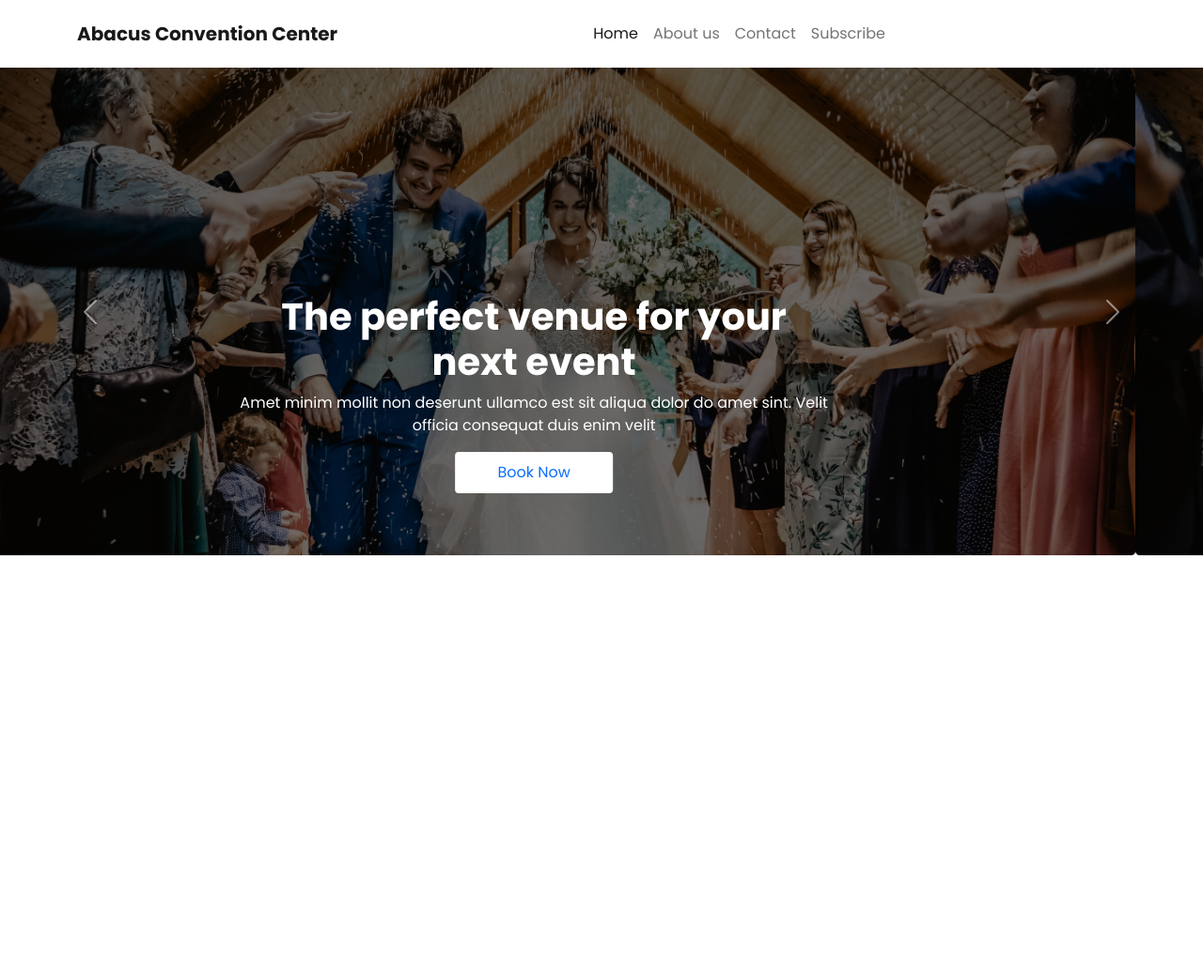
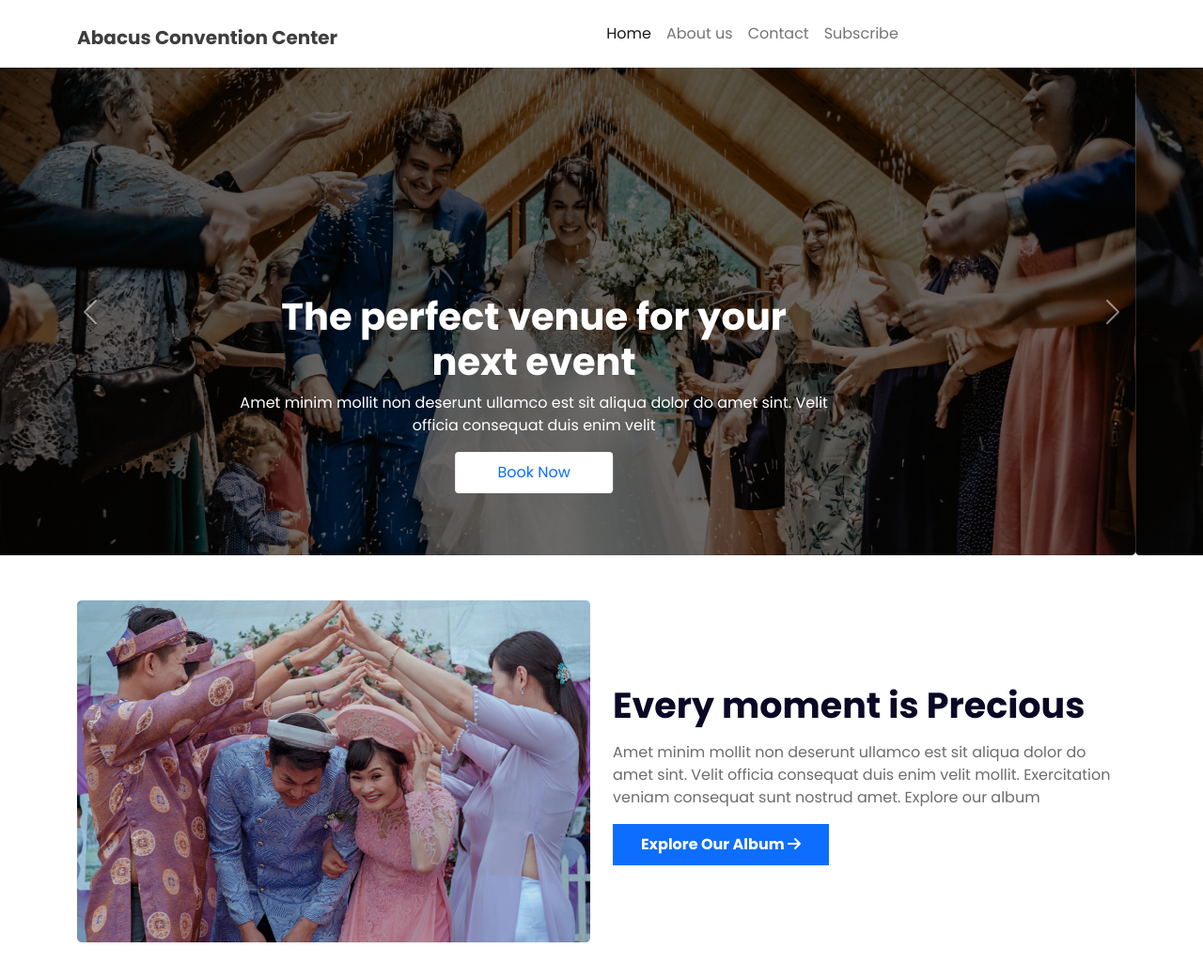
Before and after one commit to MahamudM90/Abacus-Convention-Center, a plain HTML site: page index.html in a window 1280 px wide. Shown: the whole page at 94% size. Before the commit the page ends 800 px from the top, so only its background shows below. Drawn offline with nearby package versions, Linux system fonts and the light colour scheme.

Commit message:
precious section done

```diff
--- a/assets/css/style.css
+++ b/assets/css/style.css
@@ -11,3 +11,34 @@ body{
     gap:10px;
     color:#FFFFFF"
 }
+.btnc{
+height: 44px;
+width: 230px;
+left: 737px;
+top: 1037px;
+border-radius: 0px;
+padding: 10px, 24px, 10px, 24px;
+color:#3F87F5;
+
+}
+.h{
+    color:#0A0826;
+    font-weight: 700;
+    font-size: 38px;
+    line-height: 60px;
+}
+.c{
+   color: #6C6C6C;
+}
+
+.header{
+    color: #3E3E3E;
+    height: 33px;
+  width: 305px;
+  left: 156px;
+  top: 40px;
+ border-radius: nullpx;
+
+
+
+}
--- a/index.html
+++ b/index.html
@@ -20,7 +20,7 @@
     <!--Navbar Start-->
     <nav class="navbar navbar-expand-lg bg-white p-3">
       <div class="container">
-        <a class="navbar-brand fw-bold" href="#"> Abacus Convention Center</a>
+        <a class="navbar-brand fw-bold header" href="#"> Abacus Convention Center</a>
         <button class="navbar-toggler" type="button" data-bs-toggle="collapse" data-bs-target="#navbarSupportedContent" aria-controls="navbarSupportedContent" aria-expanded="false" aria-label="Toggle navigation">
           <span class="navbar-toggler-icon"></span>
         </button>
@@ -56,10 +56,28 @@
             </div>
           </div>
           <div class="carousel-item">
+            <div class="carousel-caption d-none d-md-block m-auto mb-lg-5 mb-sm-0" style="height:230px; width: 636px;" >
+              <h1 class="fs-1 fw-bold">The perfect venue for your next event</h1>
+
+              <p>Amet minim mollit non deserunt ullamco est sit aliqua dolor do amet sint. Velit officia consequat duis enim velit </p>
+              <button type="button" class="btn btn-primary bg-white border border-0 rounded-1 text-primary "> Book Now </button>
+            </div>
             <img src="assets/images/banner.png" class="d-block w-100" alt="...">
+            <div class="carousel-caption d-none d-md-block m-auto mb-lg-5 mb-sm-0" style="height:230px; width: 636px;" >
+              <h1 class="fs-1 fw-bold">The perfect venue for your next event</h1>
+
+              <p>Amet minim mollit non deserunt ullamco est sit aliqua dolor do amet sint. Velit officia consequat duis enim velit </p>
+              <button type="button" class="btn btn-primary bg-white border border-0 rounded-1 text-primary "> Book Now </button>
+            </div>
           </div>
           <div class="carousel-item">
             <img src="assets/images/banner.png" class="d-block w-100" alt="...">
+            <div class="carousel-caption d-none d-md-block m-auto mb-lg-5 mb-sm-0" style="height:230px; width: 636px;" >
+              <h1 class="fs-1 fw-bold">The perfect venue for your next event</h1>
+
+              <p>Amet minim mollit non deserunt ullamco est sit aliqua dolor do amet sint. Velit officia consequat duis enim velit </p>
+              <button type="button" class="btn btn-primary bg-white border border-0 rounded-1 text-primary "> Book Now </button>
+            </div>
           </div>
         </div>
         <button class="carousel-control-prev" type="button" data-bs-target="#carouselExampleControls" data-bs-slide="prev">
@@ -77,6 +95,28 @@
 
   </header>
   <!--Header End-->
+<!--Main Section Start-->
+  <main>
+    <!-- Every Moment  start -->
+    <section class="container my-5 ">
+    <div class="row">
+      <div class="col-lg- col-md-6 col-sm-12">
+        <img src="assets/images/wedding.png" alt="">
+      </div>
+      <div class="col-lg-6 col-md-6 col-sm-12 d-flex align-items-center justify-content-center">
+        <div>
+        <h2 class="fw-bold h">Every moment is Precious </h2>
+         <p class="c"> Amet minim mollit non deserunt ullamco est sit aliqua dolor do amet sint. Velit officia consequat duis enim velit mollit. Exercitation veniam consequat sunt nostrud amet.
+          Explore our album</p>
+          <button type="button" class="btnc btn-primary bg-primary text-white fw-bold border border-0 fs-8 ">Explore Our Album<span> <i class="fa-solid fa-arrow-right"> </i></span></button>
+         </div>
+        </div>
+    </div>
+  </section>
+    <!-- Every Moment end-->
+
+  </main>
+  <!--Main Section End-->
 
 </body>
 </html>
```
